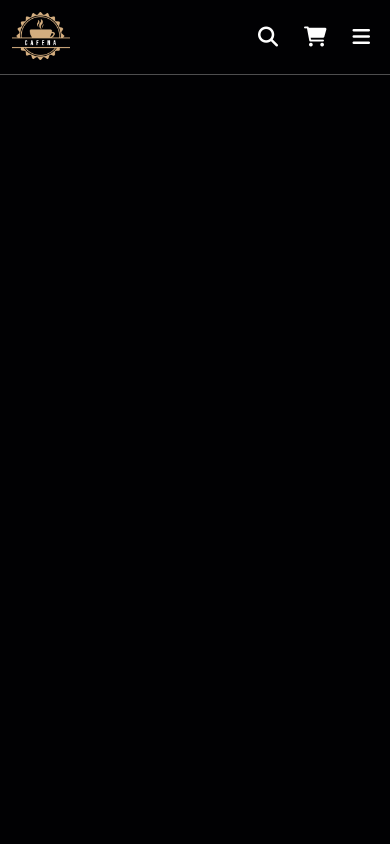
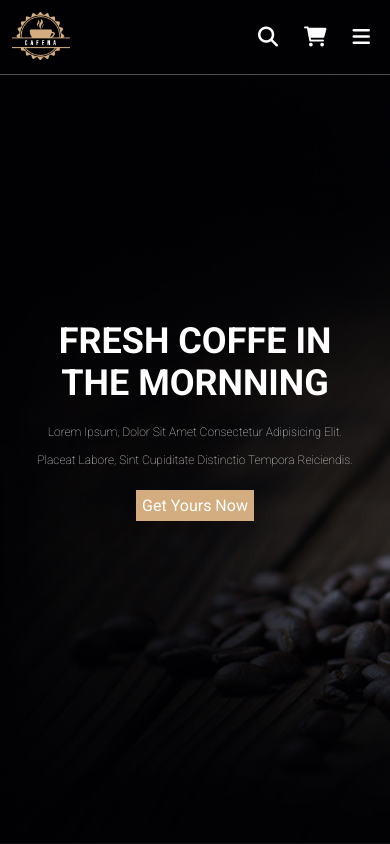
Before and after one commit to gannaosma/CoffeShop, a plain HTML site: page index.html in a window 390 px wide. Drawn offline with Linux system fonts and the light colour scheme; a web font is replaced by a local one.

Commit message:
home ends

```diff
--- a/css/style.css
+++ b/css/style.css
@@ -41,6 +41,10 @@ html::-webkit-scrollbar-track{
 
 body{
     background: var(--bg);
+}
+
+section{
+    padding: 2rem 7%;
 }
 
 .btn{
@@ -190,8 +194,33 @@ body{
 .header .cart-item-container .btn{
     width: 100%;
 }
+/* header end */
+.home{
+    min-height: 100vh;
+    background: url(/images/home-img.jpeg);
+    background-size: cover;
+    background-position: center;
+    display: flex;
+    align-items: center;
+}
 
+.home .content{
+    max-width: 55rem;
+}
 
+.home .content h3{
+    font-size: 6rem;
+    text-transform: uppercase;
+    color: #fff;
+}
+
+.home .content p{
+    font-size: 2rem;
+    line-height: 3.5rem;
+    font-weight: lighter;
+    padding: 1.7rem 0;
+    color: #eee;
+}
 
 
 
@@ -249,6 +278,23 @@ body{
     .header .search-form{
         width: 80%;
     }
+
+    .home{
+        background-position: left;
+        justify-content: center;
+    }
+
+    .home .content{
+        text-align: center;
+    }
+
+    .home .content h3{
+        font-size: 4.5rem;
+    }
+
+    .home .content p{
+        font-size: 1.5rem;
+    }
 }
 
 @media (max-width:450px){
--- a/index.html
+++ b/index.html
@@ -77,6 +77,17 @@
     </header>
     <!-- header section end -->
 
+    <!-- section start here -->
+    <section class="home" id="home">
+        <div class="content">
+            <h3>fresh coffe in the mornning</h3>
+            <p>Lorem ipsum, dolor sit amet consectetur adipisicing elit. Placeat labore, sint cupiditate distinctio tempora reiciendis.</p>
+            <button class="btn">Get yours now</button>
+        </div>
+    </section>
+
+    <!-- section end here  -->
+
 
 
 
```
